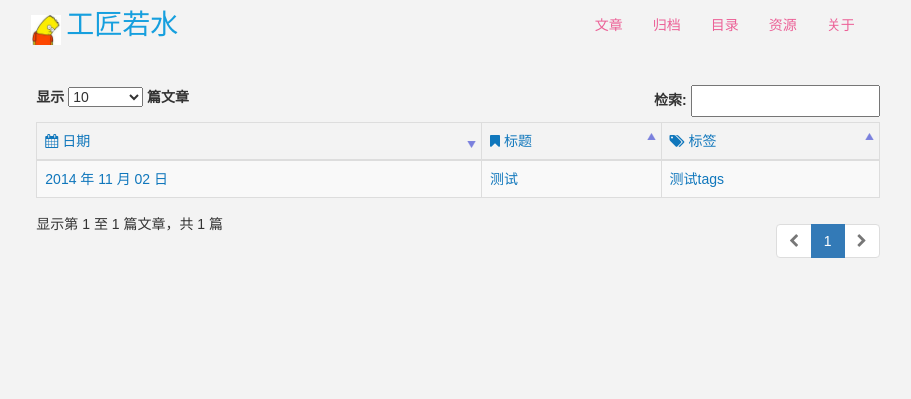
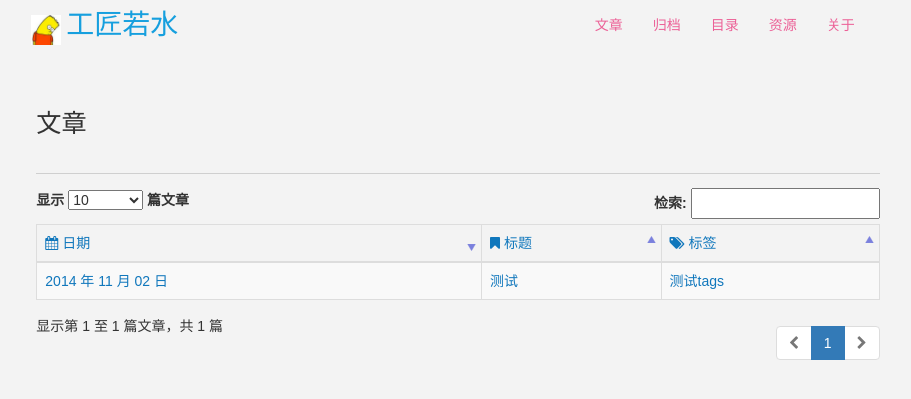
Before and after one commit to msdgwzhy6/yanbober.github.io, a Jekyll site: the page built from posts.html, in a window 1280 px wide. Shown: the top 399 px of the page, without its empty margins (182-1093 px from the left). Built offline with Jekyll 4.4.1, drawn with Linux system fonts in a browser that asks for light colours; nearby versions of some CDN libraries.

Commit message:
change style.

```diff
--- a/categories.html
+++ b/categories.html
@@ -6,6 +6,8 @@ group: navigation
 index: 3
 ---
 {% include site/setup %}
+<h1 id="">目录</h1>
+	<hr>
 <div class="tabbable tabs-right row">
   <ul class="nav nav-tabs col-md-2" id="categories-nav">
     {% assign site_categories = site.categories %}
--- a/posts.html
+++ b/posts.html
@@ -6,6 +6,9 @@ group: navigation
 index: 1
 ---
 {% include site/setup %}
+
+<h1 id="">文章</h1>
+	<hr>
 
 <table class="table table-striped table-bordered" id="post-data">
   <thead>
--- a/resource.html
+++ b/resource.html
@@ -8,6 +8,7 @@ index: 4
 {% include site/setup %}
 
 <div class="row-fluid typo">
+	<h1 id="">资源</h1>
 	<hr>
 	<h4>Android开发工具下载：</h4>
 	<ul>
--- a/timeline.html
+++ b/timeline.html
@@ -6,6 +6,9 @@ group: navigation
 index: 2
 ---
 {% include site/setup %}
+
+<h1 id="">归档</h1>
+	<hr>
 
 <div class="row typo">
   <div class="col-md-9" >
```
